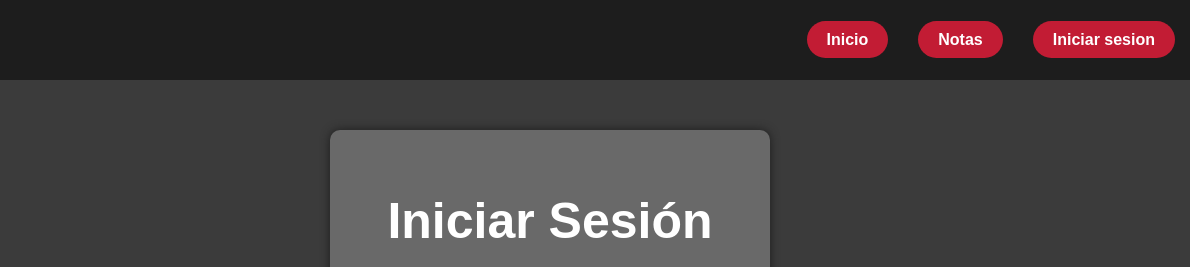
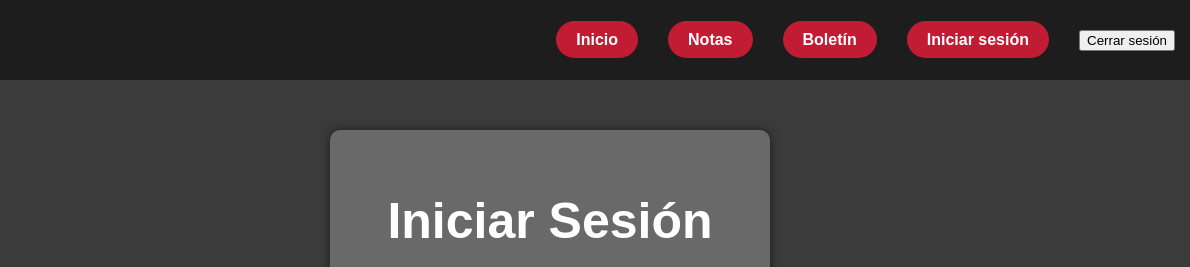
Before and after one commit to franmbow/TPI-Programacion, a website: page guevara-web/login.html in a window 1280 px wide. Shown: the top 267 px of the page, 90-1280 px from the left. Drawn offline with Linux system fonts and the light colour scheme.

Commit message:
cambios de html

```diff
--- a/guevara-web/login.html
+++ b/guevara-web/login.html
@@ -3,18 +3,21 @@
 <head>
     <meta charset="UTF-8">
     <meta name="viewport" content="width=device-width, initial-scale=1.0">
-    <title>Iniciar sesion</title>
+    <title>Iniciar sesión</title>
     <link rel="stylesheet" href="style.css">
     <link rel="stylesheet" href="login.css">
     <script src="log.js" defer></script>
+    <script src="user.js" defer></script>
 </head>
 <body>
     <nav id="navbar">
         <img id="logo" src="/src/logo.png" alt="Logo de Guevara">
         <ul>
             <li><a href="index.html">Inicio</a></li>
-            <li><a href="panel.html">Notas</a></li>
-            <li><a href="login.html">Iniciar sesion</a></li>
+            <li id="panel" class="oculto"><a href="panel.html">Notas</a></li>
+            <li id="boletin" class=""><a id="boletinA">Boletín</a></li>
+            <li id="iniciar" class=""><a href="login.html">Iniciar sesión</a></li>
+            <li id="cerrar" class="oculto"><button>Cerrar sesión</button></li>
         </ul>
     </nav>
     <form id="logForm">
@@ -23,7 +26,7 @@
         <input type="password" id="contraseña" placeholder="Contraseña" required>
         <button type="submit">Iniciar Sesión</button>
         <p>
-            si no tienes una cuenta haz click <a href="signup.html">aqui</a> para registrarte.
+            si no tienes una cuenta haz click <a href="signup.html">aquí</a> para registrarte.
         </p>
     </form>
 </body>
```
Also changed, not shown: guevara-web/signup.html (+6 -3 lines).
